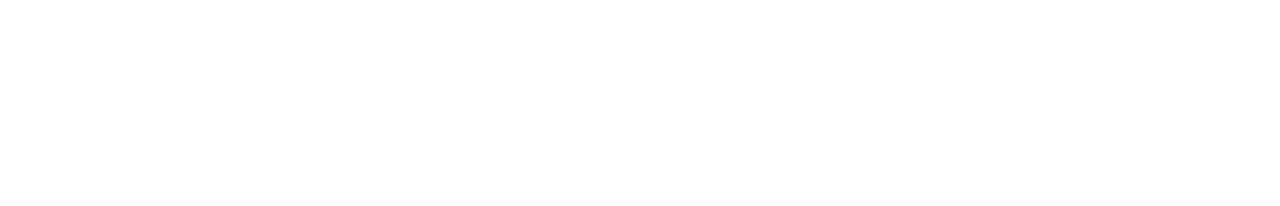
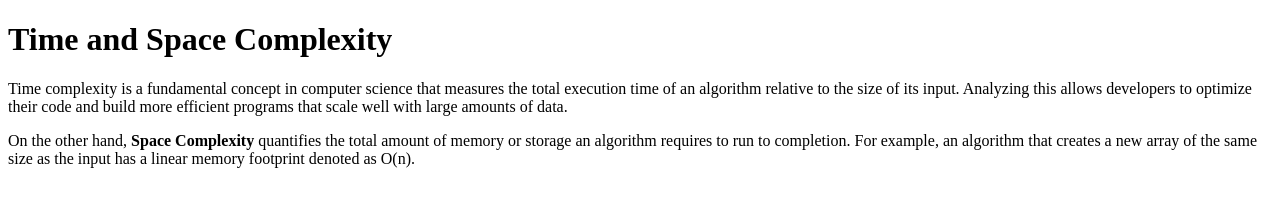
Before and after one commit to acciojob/time-and-space-complexity-khushibuilds-dev, a website: page main.html in a window 1280 px wide. Drawn offline with Linux system fonts and the light colour scheme.

Commit message:
created a submission

```diff
--- a/main.html
+++ b/main.html
@@ -8,6 +8,13 @@
 
 <body>
 	<!-- the entire body must be written by student -->
+
+	<h1>Time and Space Complexity</h1>
+	<p>Time complexity is a fundamental concept in computer science that measures the total execution time of an algorithm relative to the size of its input. Analyzing this allows developers to optimize their code and build more efficient programs that scale well with large amounts of data.</p>
+
+    <p>On the other hand, <b>Space Complexity</b> quantifies the total amount of memory or storage an algorithm requires to run to completion. For example, an algorithm that creates a new array of the same size as the input has a linear memory footprint denoted as O(n).</p>
+
+
     <script type="text/javascript" src="./script.js">
 </script>
 
```
